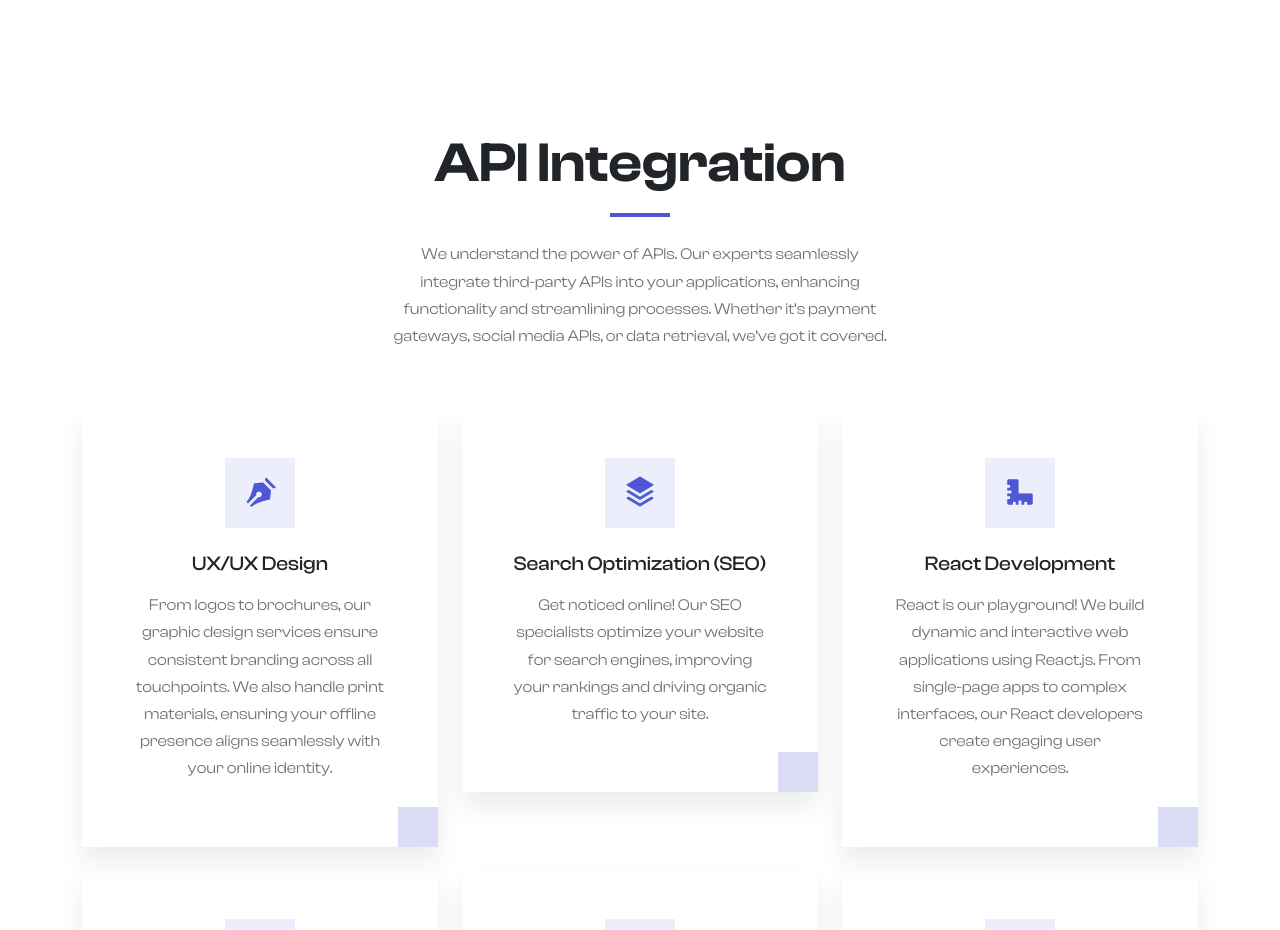
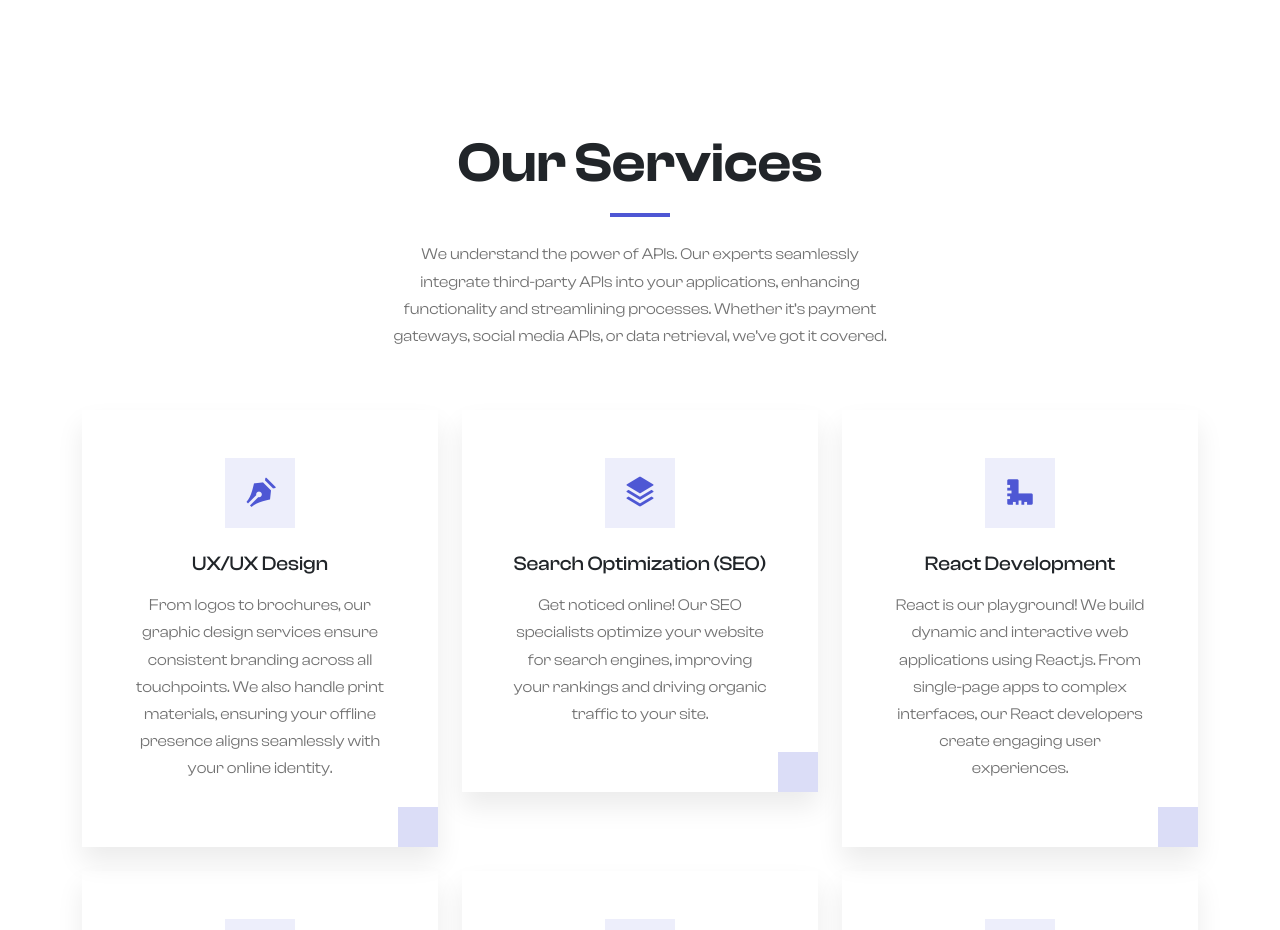
Before and after one commit to AgnesGeller/Front-End-Web, a plain HTML site: page index.html in a window 1280 px wide. Shown: the part 2500-3430 px from the top of the page. Drawn offline with nearby package versions, Linux system fonts and the light colour scheme.

Commit message:
correct services

```diff
--- a/index.html
+++ b/index.html
@@ -124,7 +124,7 @@
             <div class="row">
                 <div class="col-12 text-center" data-aos="fade-down" data-aos-delay="150">
                     <div class="section-title">
-                        <h1 class="display-4 fw-semibold">API Integration</h1>
+                        <h1 class="display-4 fw-semibold">Our Services</h1>
                         <div class="line"></div>
                         <p>We understand the power of APIs. Our experts seamlessly integrate third-party APIs into your applications, enhancing functionality and streamlining processes. Whether it’s payment gateways, social media APIs, or data retrieval, we’ve got it covered.</p>
                     </div>
```
